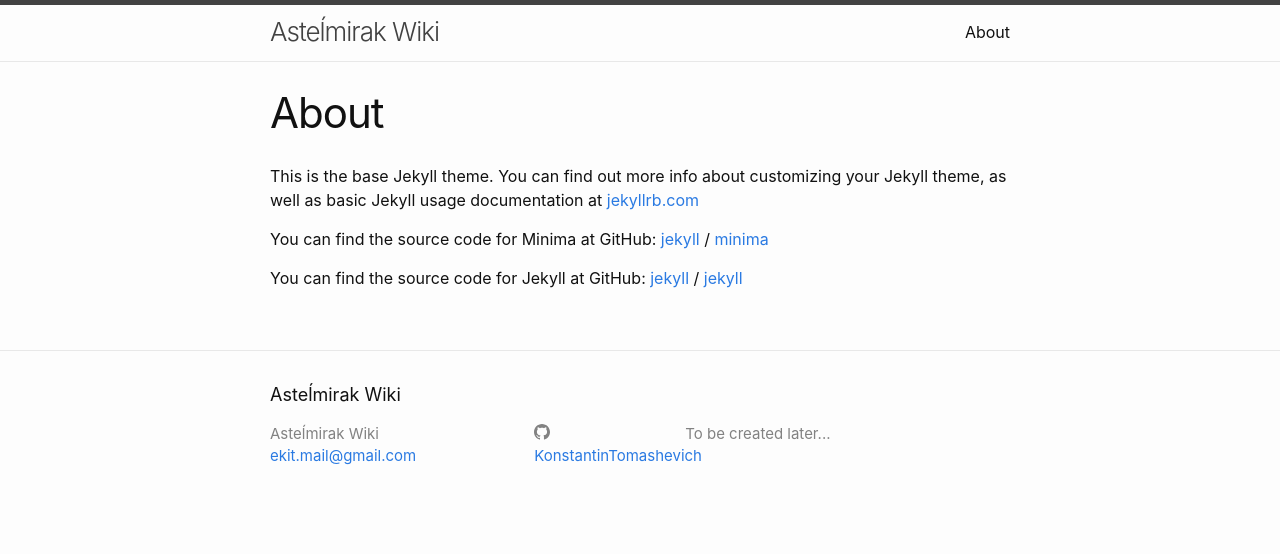
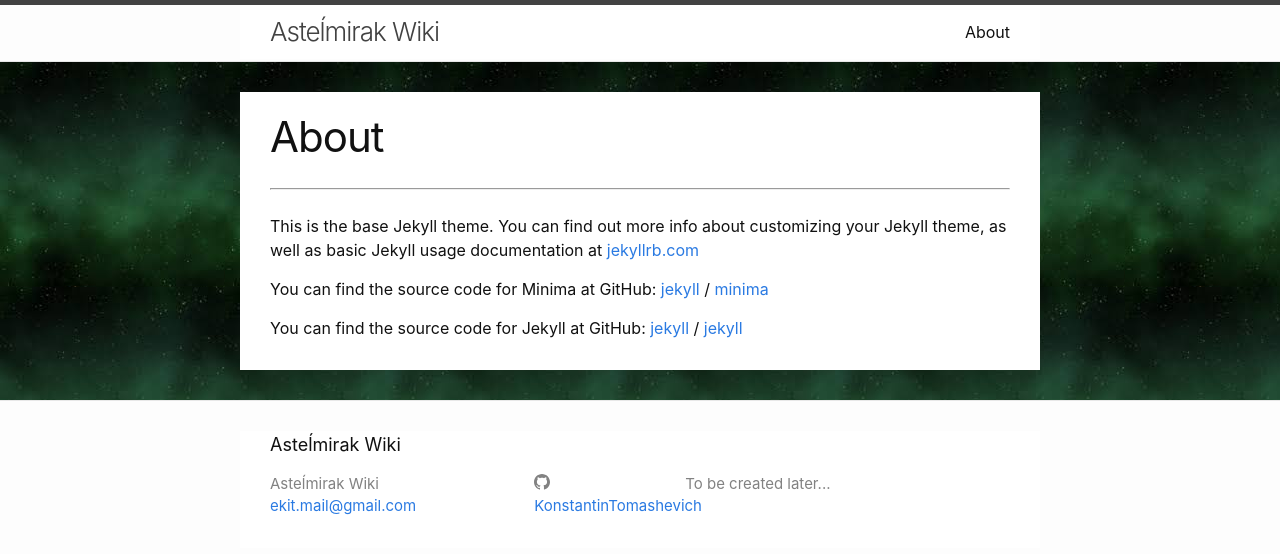
Before and after one commit to KonstantinTomashevich/astel-mirak-wiki, a Jekyll site: the page built from about.md, in a window 1280 px wide. Shown: the top 554 px of the page. Built offline with Jekyll 4.4.1, drawn with Linux system fonts in a browser that asks for light colours.

Commit message:
Implement tiled background for pages.

```diff
--- a/_layouts/page.html
+++ b/_layouts/page.html
@@ -4,8 +4,12 @@ layout: default
 <article class="post">
 
   <header class="post-header">
+    <br>
     <h1 class="post-title">{{ page.title | escape }}</h1>
   </header>
+
+  <hr/>
+  <br>
 
   <div class="post-content">
     {{ content }}
--- a/_sass/minima/_base.scss
+++ b/_sass/minima/_base.scss
@@ -178,6 +178,7 @@ pre {
   margin-left: auto;
   padding-right: $spacing-unit;
   padding-left: $spacing-unit;
+  background-color: #ffffff;
   @extend %clearfix;
 
   @include media-query($on-laptop) {
--- a/_sass/minima/_layout.scss
+++ b/_sass/minima/_layout.scss
@@ -177,6 +177,7 @@
  */
 .page-content {
   padding: $spacing-unit 0;
+  background-image: url(/backgrounds/Cosmic.jpg);
 }
 
 .page-heading {
```
Also changed, not shown: backgrounds/Cosmic.jpg (added), 1 other file.
